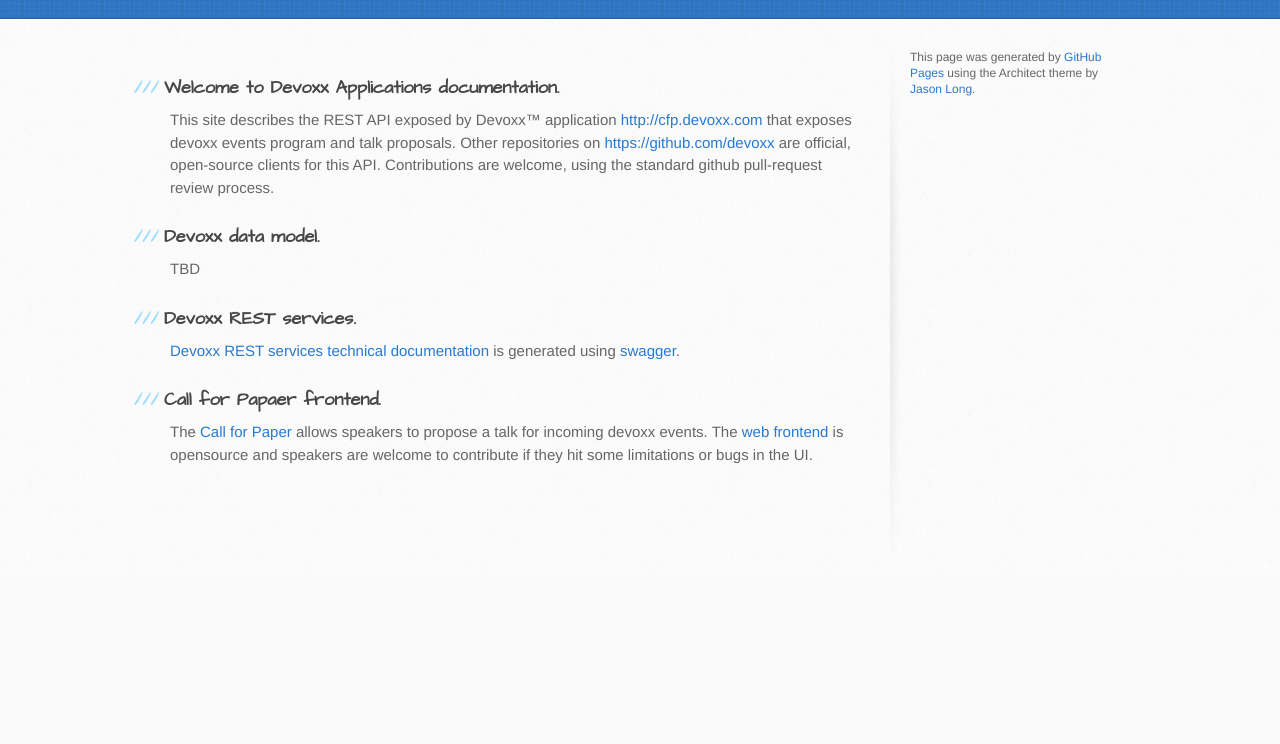
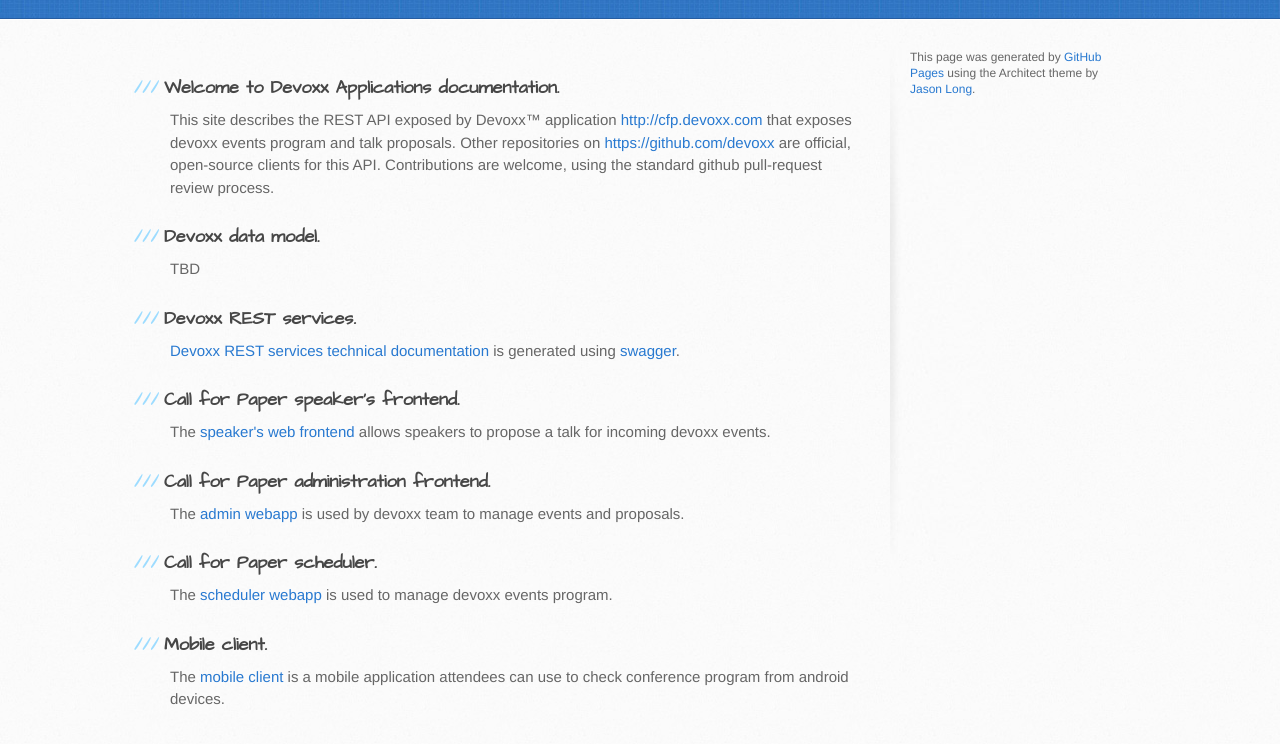
Before and after one commit to devoxx/devoxx.github.io, a plain HTML site: page index.html in a window 1280 px wide. Shown: the part 292-1036 px from the top of the page. Before the commit the page ends 869 px from the top, so only its background shows below. Drawn offline with Linux system fonts and the light colour scheme.

Commit message:
describe repositories

```diff
--- a/index.html
+++ b/index.html
@@ -48,15 +48,33 @@
 
 </p>
 
-          <h3>Call for Papaer frontend.</h3>
+          <h3>Call for Paper speaker's frontend.</h3>
 
 <p>
-  The <a href="http://cfp.devoxx.com">Call for Paper</a> allows speakers to propose a talk for incoming devoxx events.
-  The <a href="https://github.com/devoxx/cfp-frontend">web frontend</a> is
-  opensource and speakers are welcome to contribute if they hit some limitations or bugs in the UI.
+  The <a href="https://github.com/devoxx/cfp-speaker">speaker's web frontend</a> allows speakers to propose a talk for incoming devoxx events.
 </p>
 
 
+          <h3>Call for Paper administration frontend.</h3>
+
+<p>
+  The <a href="https://github.com/devoxx/cfp-admin">admin webapp</a> is used by devoxx team to manage events and proposals.
+</p>
+
+
+          <h3>Call for Paper scheduler.</h3>
+
+<p>
+  The <a href="https://github.com/devoxx/cfp-scheduler">scheduler webapp</a> is used to manage devoxx events program.
+</p>
+
+
+          <h3>Mobile client.</h3>
+
+<p>
+  The <a href="https://github.com/devoxx/cfp-mobile-client">mobile client</a> is a mobile application attendees can use to check
+  conference program from android devices.
+</p>
 
         </section>
 
```
